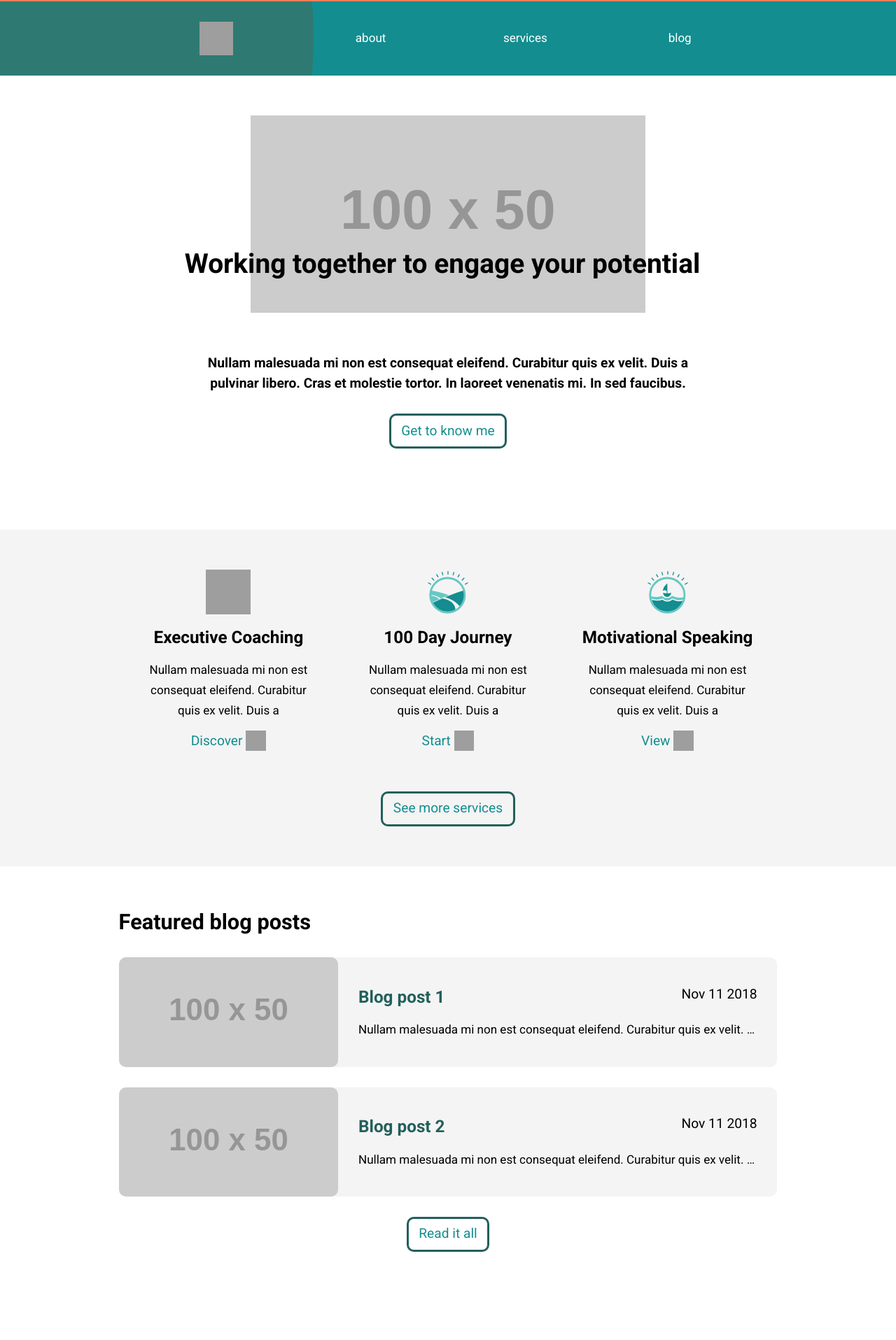
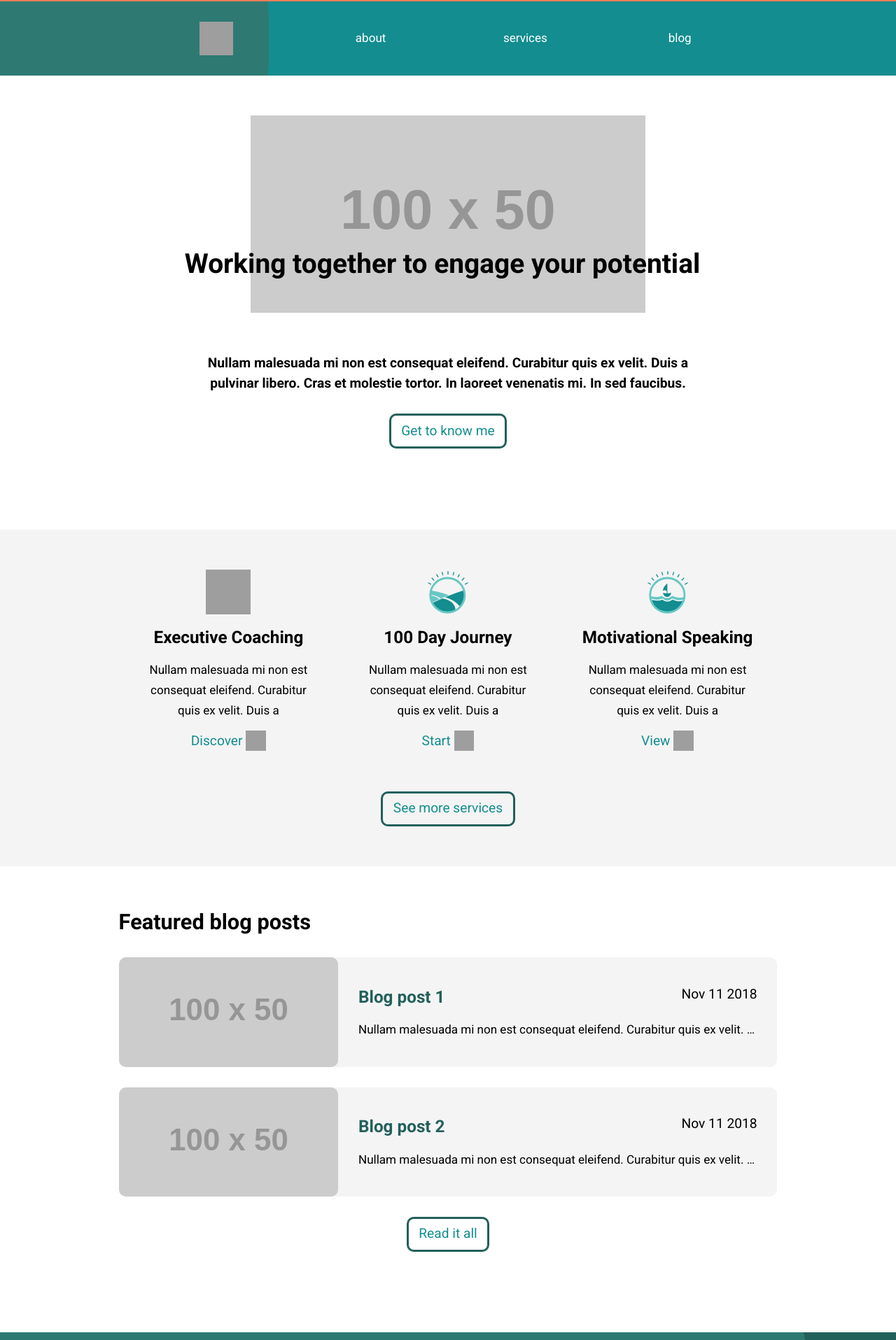
Before and after one commit to AlexSpagnuolo/rozross, a Jekyll site: the page built from index.html, in a window 1280 px wide. Shown: the top 1915 px of the page at 70% size. Built offline with Jekyll 4.4.1, drawn with Linux system fonts in a browser that asks for light colours; grey boxes are pictures that could not be loaded.

Commit message:
Organize media queries, add another background

```diff
--- a/css/main.css
+++ b/css/main.css
@@ -66,30 +66,21 @@
   background-color: #F4F4F4;
 }
 
+.dark-bg-gradient {
+  background-image: radial-gradient(circle at 0, #2E7A73 90%, #22605B 90%);
+  color: #fff;
+}
+
 .dark-bg {
-  background-image: radial-gradient(circle at 0, #2E7A73 90%, #22605B 90%);
+  background-color: #2E7A73;
   color: #fff;
 }
 
 /* Header start */
 
 nav {
-  background-image: radial-gradient(circle at 0, #2E7A73 30%, #138D8F 30%);
+  background-image: radial-gradient(circle at -50%, #2E7A73 50%, #138D8F 50%);
   border-top: 2px #EF7F57 solid;
-}
-
-@media only screen and (min-width: 38em) {
-
-  nav {
-    background-image: radial-gradient(circle at -50%, #2E7A73 40%, #138D8F 40%);
-  }
-}
-
-@media only screen and (min-width: 60em) {
-
-  nav {
-    background-image: radial-gradient(circle at 0%, #2E7A73 35%, #138D8F 35%);
-  }
 }
 
 .nav-logo i {
@@ -170,12 +161,6 @@
   padding-right: 0;
 }
 
-@media only screen and (min-width: 38em) {
-  .name-input {
-    padding-right: .5rem;
-  }
-}
-
 /* Footer end */
 
 /* Home start */
@@ -217,7 +202,7 @@
 
 .featured-blog-card:hover,
 .featured-blog-card:focus {
-  transform: scale(.95);
+  transform: scale(.98);
 }
 
 .featured-blog-title {
@@ -230,29 +215,10 @@
   text-overflow: ellipsis;
 }
 
-@media only screen and (min-width: 25em) {
-
-  .featured-blog-image {
-    border-radius: 10px 10px 0 0;
-  }
-}
-
-
-@media only screen and (min-width: 38em) {
-
-  .featured-blog-image {
-    border-radius: 10px;
-  }
-}
 /* Home end */
 
 /* About start */
 
-.about-header {
-  top: 15%;
-  left: 10%;
-  z-index: 1;
-}
 
 /* About end */
 
@@ -271,3 +237,44 @@
 
 
 /* Services end */
+
+/* Media Queries start */
+
+@media only screen and (min-width: 25em) {
+
+  .featured-blog-image {
+    border-radius: 10px 10px 0 0;
+  }
+}
+
+@media only screen and (min-width: 38em) {
+
+  nav {
+    background-image: radial-gradient(circle at -50%, #2E7A73 50%, #138D8F 50%);
+  }
+
+  .name-input {
+    padding-right: .5rem;
+  }
+
+  .featured-blog-image {
+    border-radius: 10px;
+  }
+
+}
+
+@media only screen and (min-width: 60em) {
+
+  nav {
+    background-image: radial-gradient(circle at -40%, #2E7A73 50%, #138D8F 50%);
+  }
+}
+
+@media only screen and (min-width: 120em) {
+
+  nav {
+    background-image: radial-gradient(circle at -20%, #2E7A73 50%, #138D8F 50%);
+  }
+}
+
+/* Media Queries end */
```
